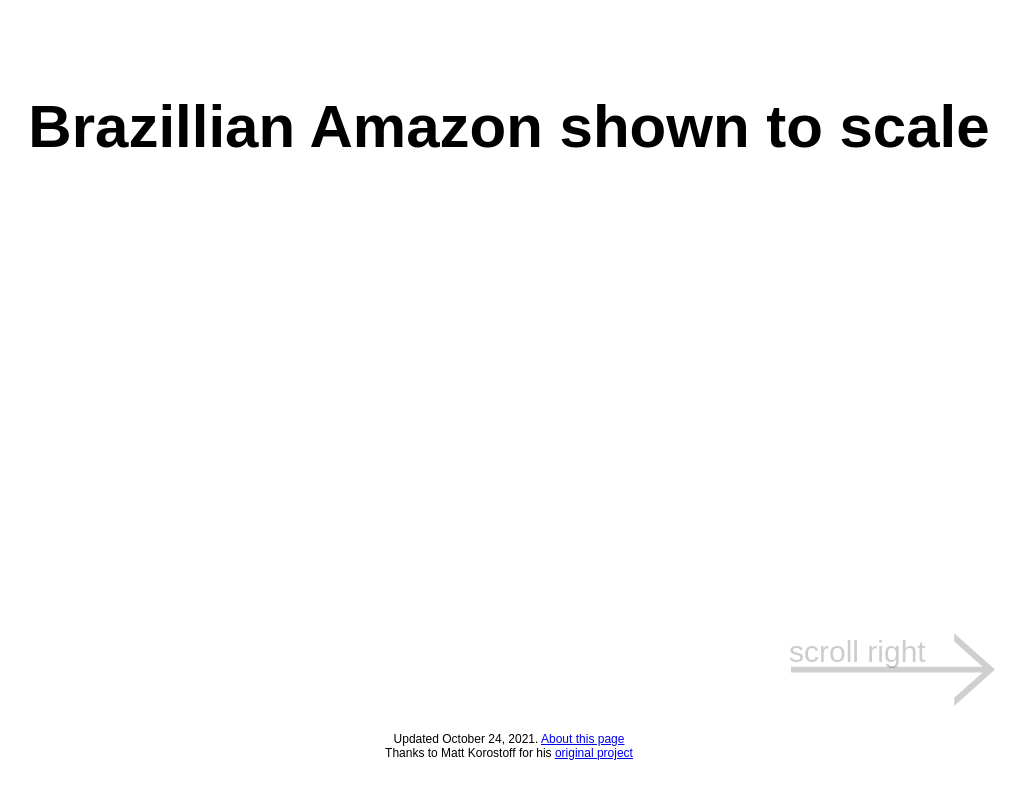
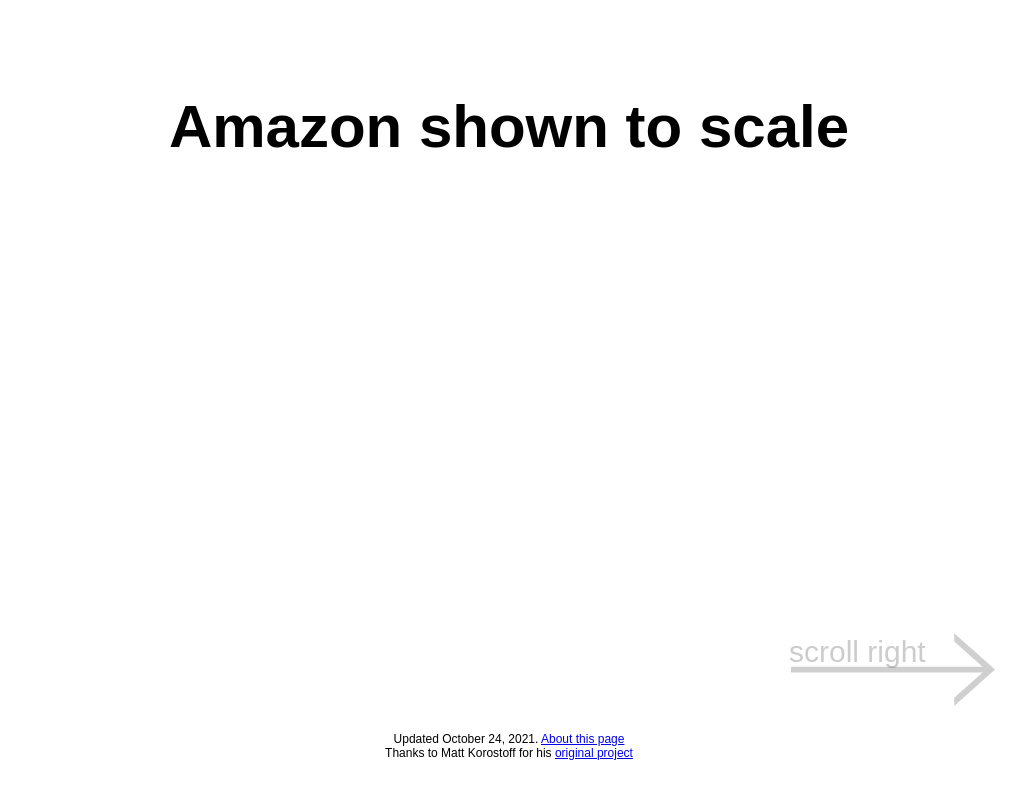
Before and after one commit to arthurmaciel/amazontoscale, a plain HTML site: page index.html in a window 1280 px wide. Shown: the top 800 px of the page, without its empty margins (131-1157 px from the left). Drawn offline with Linux system fonts and the light colour scheme.

Commit message:
Adapting terms 11

```diff
--- a/index.html
+++ b/index.html
@@ -26,7 +26,7 @@
   <div class="amazon-wrapper-outer">
     <div class="amazon-row amazon-row-one">
       <div class="title-screen">
-        <h1>Brazillian Amazon shown to scale</h1>
+        <h1>Amazon shown to scale</h1>
         <div class="scroll-this-way">
           <span>scroll right</span>
           <div id="instructions" class="instructions">To scroll right, use shift + mousewheel. If you have a touchpad, swipe sideways.</div>
```
